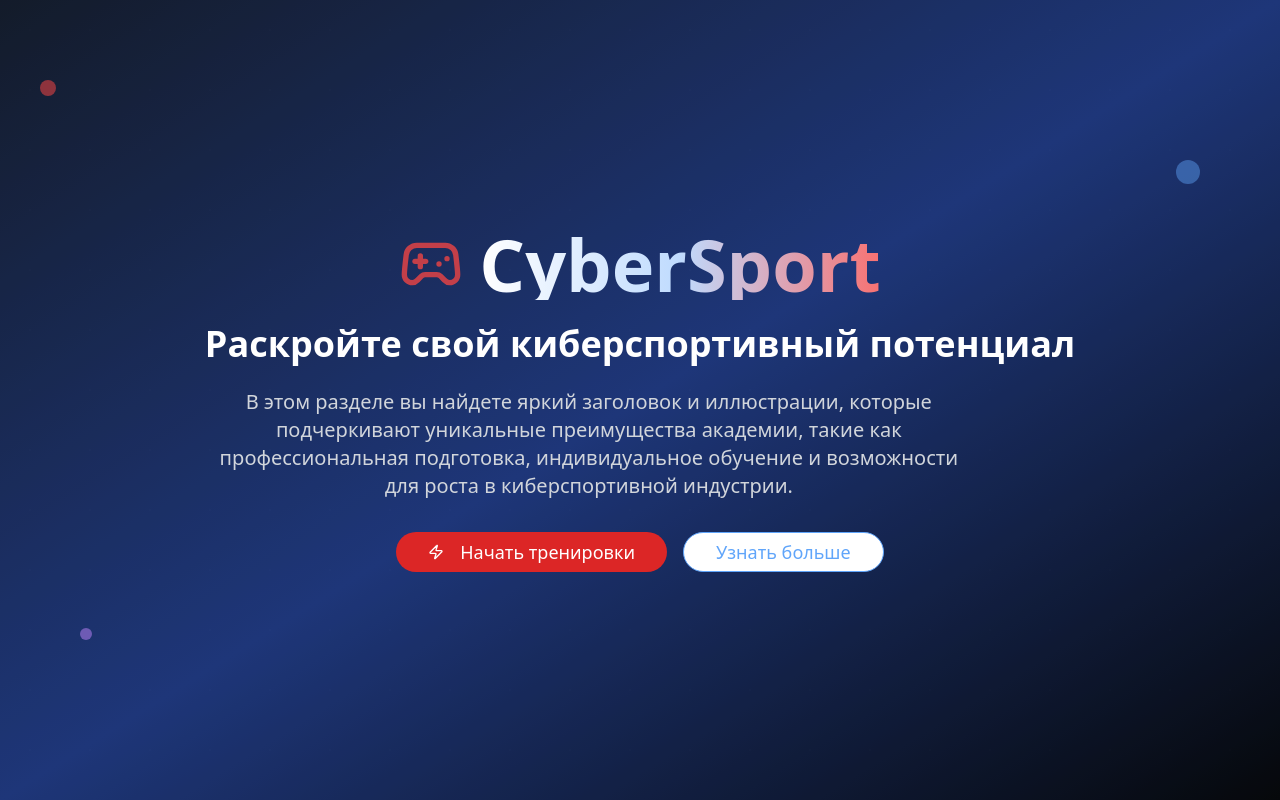
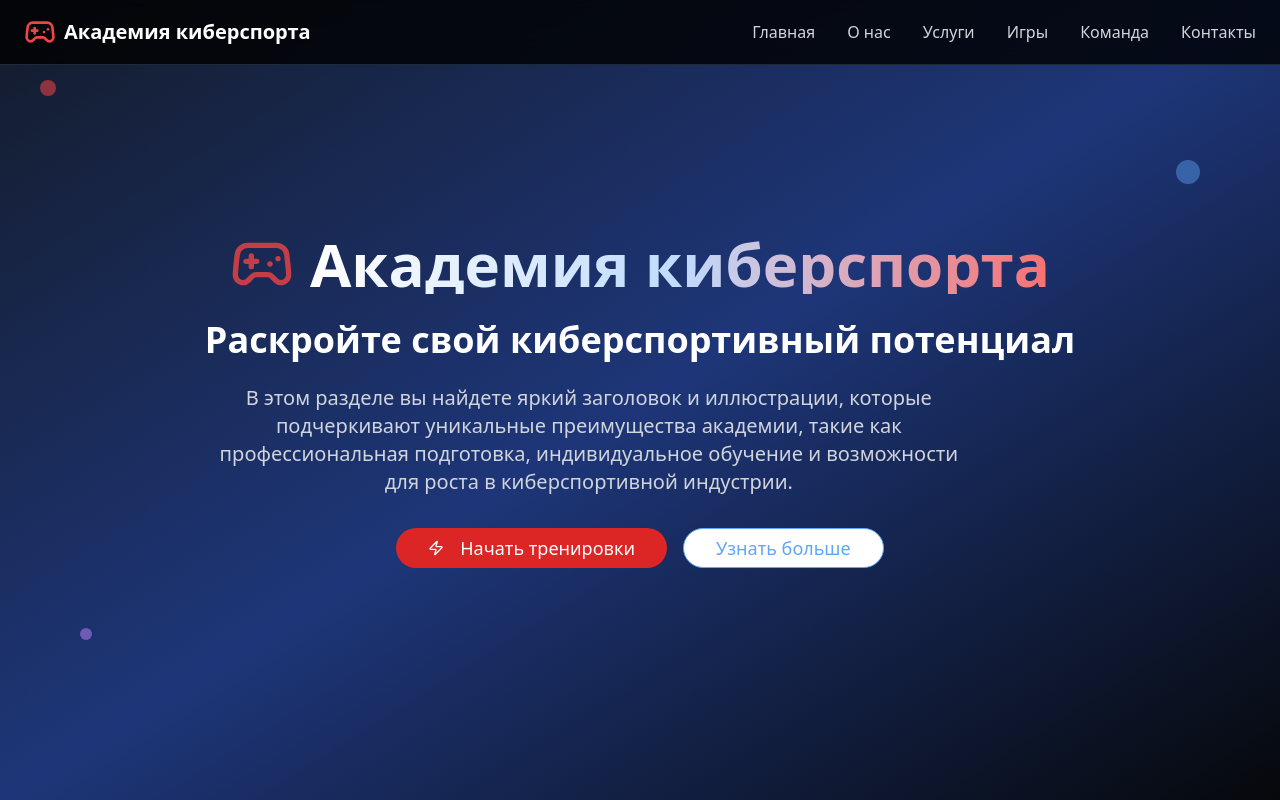
Before and after one commit to Tw1zzzzz/pixel-power-form, a React (Vite) app: page / in a window 1280 px wide. Shown: the top 800 px of the page. Built offline with nearby package versions, Linux system fonts and the light colour scheme.

Commit message:
Refactor: Update landing page content
- Changed "CyberSport" to "Академия киберспорта".
- Updated team member images.
- Added a navigation menu.

```diff
--- a/src/components/About.tsx
+++ b/src/components/About.tsx
@@ -1,9 +1,8 @@
-
 import { Users, Target, Trophy } from "lucide-react";
 
 const About = () => {
   return (
-    <section className="py-20 bg-gradient-to-b from-black to-gray-900">
+    <section id="about" className="py-20 bg-gradient-to-b from-black to-gray-900">
       <div className="container mx-auto px-6">
         <div className="grid lg:grid-cols-2 gap-12 items-center">
           <div className="animate-fade-in">
--- a/src/components/Hero.tsx
+++ b/src/components/Hero.tsx
@@ -16,8 +16,8 @@ const Hero = () => {
         <div className="animate-fade-in">
           <div className="flex items-center justify-center mb-6">
             <Gamepad2 className="w-16 h-16 text-red-500 mr-4 animate-pulse" />
-            <h1 className="text-5xl md:text-7xl font-bold bg-gradient-to-r from-white via-blue-200 to-red-400 bg-clip-text text-transparent">
-              CyberSport
+            <h1 className="text-4xl md:text-6xl font-bold bg-gradient-to-r from-white via-blue-200 to-red-400 bg-clip-text text-transparent">
+              Академия киберспорта
             </h1>
           </div>
 
--- /dev/null
+++ b/src/components/Navigation.tsx
@@ -0,0 +1,83 @@
+
+import { useState } from "react";
+import { Menu, X, Gamepad2 } from "lucide-react";
+import { Button } from "@/components/ui/button";
+
+const Navigation = () => {
+  const [isOpen, setIsOpen] = useState(false);
+
+  const scrollToSection = (sectionId: string) => {
+    const element = document.getElementById(sectionId);
+    if (element) {
+      element.scrollIntoView({ behavior: 'smooth' });
+    }
+    setIsOpen(false);
+  };
+
+  const menuItems = [
+    { name: "Главная", id: "hero" },
+    { name: "О нас", id: "about" },
+    { name: "Услуги", id: "services" },
+    { name: "Игры", id: "games" },
+    { name: "Команда", id: "team" },
+    { name: "Контакты", id: "contact" },
+  ];
+
+  return (
+    <nav className="fixed top-0 left-0 right-0 z-50 bg-black/80 backdrop-blur-md border-b border-gray-800">
+      <div className="container mx-auto px-6">
+        <div className="flex items-center justify-between h-16">
+          {/* Logo */}
+          <div className="flex items-center space-x-2">
+            <Gamepad2 className="w-8 h-8 text-red-500" />
+            <span className="text-xl font-bold text-white">Академия киберспорта</span>
+          </div>
+
+          {/* Desktop Menu */}
+          <div className="hidden md:flex items-center space-x-8">
+            {menuItems.map((item) => (
+              <button
+                key={item.id}
+                onClick={() => scrollToSection(item.id)}
+                className="text-gray-300 hover:text-white transition-colors duration-200 hover:text-blue-400"
+              >
+                {item.name}
+              </button>
+            ))}
+          </div>
+
+          {/* Mobile Menu Button */}
+          <div className="md:hidden">
+            <Button
+              variant="ghost"
+              size="icon"
+              onClick={() => setIsOpen(!isOpen)}
+              className="text-white"
+            >
+              {isOpen ? <X className="w-6 h-6" /> : <Menu className="w-6 h-6" />}
+            </Button>
+          </div>
+        </div>
+
+        {/* Mobile Menu */}
+        {isOpen && (
+          <div className="md:hidden py-4 border-t border-gray-800">
+            <div className="flex flex-col space-y-4">
+              {menuItems.map((item) => (
+                <button
+                  key={item.id}
+                  onClick={() => scrollToSection(item.id)}
+                  className="text-gray-300 hover:text-white transition-colors duration-200 text-left hover:text-blue-400"
+                >
+                  {item.name}
+                </button>
+              ))}
+            </div>
+          </div>
+        )}
+      </div>
+    </nav>
+  );
+};
+
+export default Navigation;
--- a/src/components/Team.tsx
+++ b/src/components/Team.tsx
@@ -6,17 +6,17 @@ const Team = () => {
     {
       name: "Петр Постников",
       role: "Тренер по киберспорту",
-      image: "/lovable-uploads/6d386677-8b75-4dac-ad9c-20434e11b59b.png"
+      image: "/lovable-uploads/956dbb6b-eb3f-4fc5-adb7-725d784ac601.png"
     },
     {
       name: "Константин Шарапов",
       role: "Тренер по Dota2",
-      image: "/placeholder.svg"
+      image: "/lovable-uploads/e7a6a48a-a09e-4f7a-bf95-d3f418d5905e.png"
     }
   ];
 
   return (
-    <section className="py-20 bg-gradient-to-b from-gray-900 to-black">
+    <section id="team" className="py-20 bg-gradient-to-b from-gray-900 to-black">
       <div className="container mx-auto px-6">
         <div className="text-center mb-16 animate-fade-in">
           <h2 className="text-4xl md:text-5xl font-bold text-white mb-6">
--- a/src/pages/Index.tsx
+++ b/src/pages/Index.tsx
@@ -1,4 +1,5 @@
 
+import Navigation from "@/components/Navigation";
 import Hero from "@/components/Hero";
 import About from "@/components/About";
 import Services from "@/components/Services";
@@ -9,12 +10,25 @@ import ContactForm from "@/components/ContactForm";
 const Index = () => {
   return (
     <div className="min-h-screen">
+      <Navigation />
+      <div id="hero">
         <Hero />
+      </div>
+      <div id="about">
         <About />
+      </div>
+      <div id="services">
         <Services />
+      </div>
+      <div id="games">
         <Games />
+      </div>
+      <div id="team">
         <Team />
+      </div>
+      <div id="contact">
         <ContactForm />
+      </div>
     </div>
   );
 };
```
Also changed, not shown: public/lovable-uploads/956dbb6b-eb3f-4fc5-adb7-725d784ac601.png (added), public/lovable-uploads/e7a6a48a-a09e-4f7a-bf95-d3f418d5905e.png (added). Lines whose indentation alone changed are shown as unchanged.
